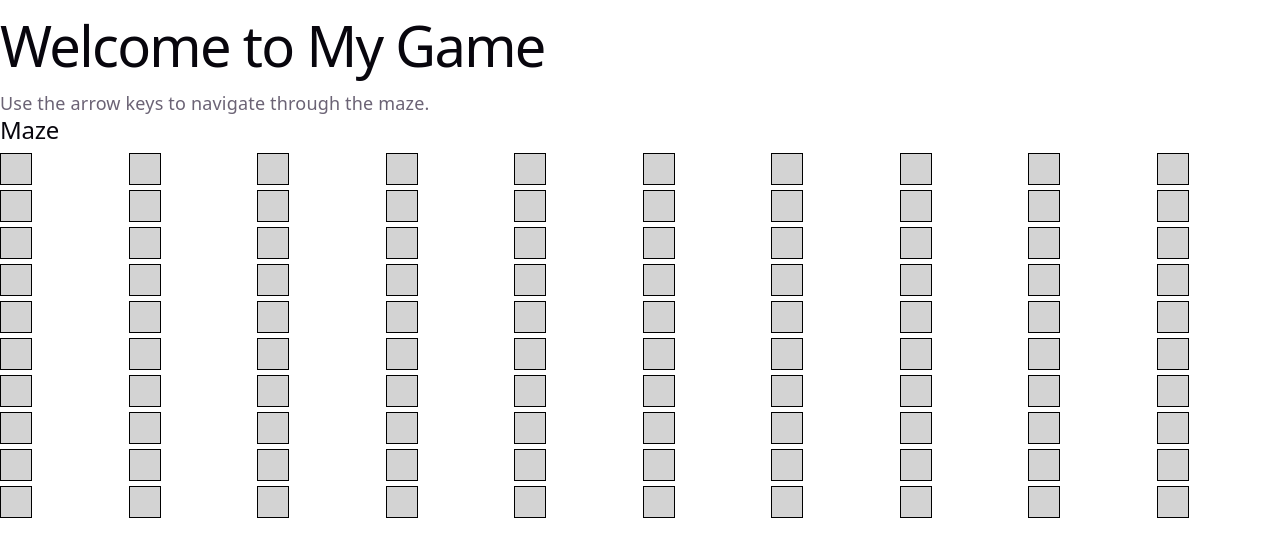
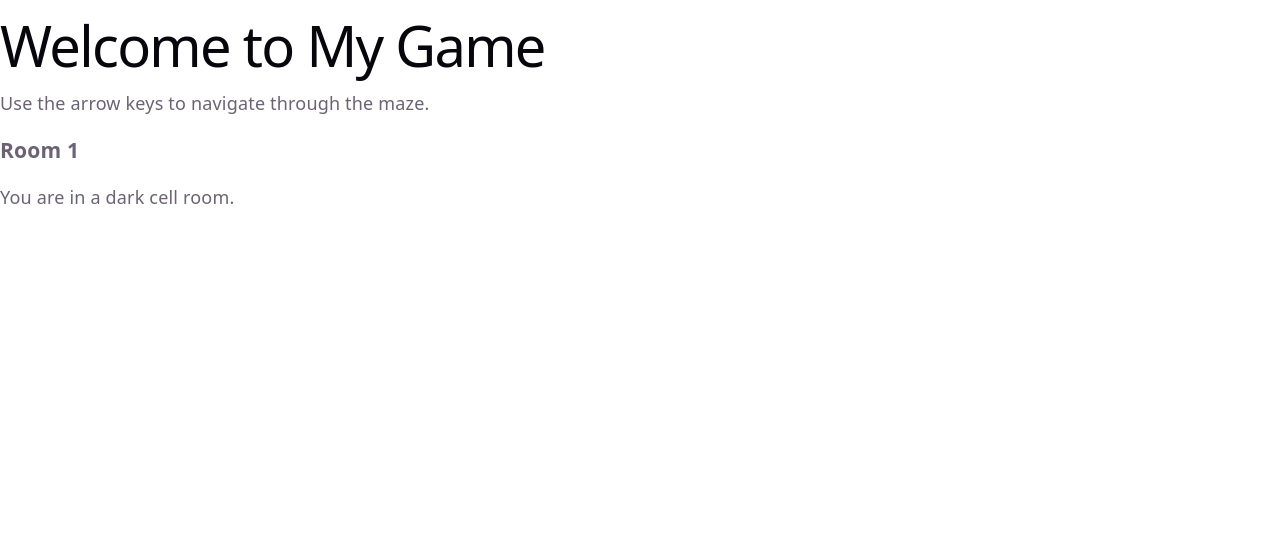
Before and after one commit to JoshuaMV-DSLS/React-Projects, a React (Vite) app in the folder GameProject/: page / in a window 1280 px wide. Shown: the top 556 px of the page. Built offline with nearby package versions, Linux system fonts and the light colour scheme.

Commit message:
GameProject/src/App.jsx

```diff
--- a/GameProject/src/App.jsx
+++ b/GameProject/src/App.jsx
@@ -1,24 +1,65 @@
+import { useState, useEffect} from "react";
 
-const maze = [Array(10).fill(null), Array(10).fill(null), Array(10).fill(null), Array(10).fill(null), Array(10).fill(null), Array(10).fill(null), Array(10).fill(null), Array(10).fill(null), Array(10).fill(null), Array(10).fill(null)]
+const escapeMap = [
+  { id: 0, name: "Room 1", description: "You are in a dark cell room." },
+  { id: 1, name: "Room 2", description: "You are in a dormroom." },
+  { id: 2, name: "Room 3", description: "You are in a basement room." },
+  { id: 3, name: "Room 4", description: "You are in a library room." },
+  { id: 4, name: "Room 5", description: "You are in a maintenance room." },
+  { id: 5, name: "Room 6", description: "You are in a service hall." }
+];
+const maze = [Array(10).fill(null)];
 
 function App() {
+
+  const [currentRoomId, setCurrentRoomId] = useState(0);
+  const currentRoom = escapeMap[currentRoomId];
+  // @ts-ignore
+  const setCurrentRoom = (roomId) => {
+  if (roomId >= 0 && roomId < escapeMap.length) {
+    setCurrentRoomId(roomId);
+  }
+};
+
   return (
     <main>
     <div>
       <h1>Welcome to My Game</h1>
       <p>Use the arrow keys to navigate through the maze.</p>
-    </div>
-    <div>
-      <h2>Maze</h2>
-      <div style={{ display: 'grid', gridTemplateColumns: `repeat(${maze[0].length}, 1fr)`, gap: '5px' }}>
-        {maze.map((row, rowIndex) =>
-          row.map((cell, cellIndex) => (
-            <div key={`${rowIndex}-${cellIndex}`} style={{ width: '30px', height: '30px', backgroundColor: 'lightgray', border: '1px solid black' }}></div>
-          ))
-        )}
-      </div>
+      <RoomView data={currentRoom} />
     </div>
     </main>
   )
 }
+
+// @ts-ignore
+function RoomView({ data }) {
+  return (
+    <section>
+      <h3>{data.name}</h3>
+      <p>{data.description}</p>
+    </section>
+  );
+}
+
 export default App
+
+//@ts-ignore
+function MazeMap({ data }) {
+  // @ts-ignore
+  const onclick = (event) => {
+    const roomId = parseInt(event.target.dataset.roomId);
+    // @ts-ignore
+    setCurrentRoom(roomId);
+  }
+
+  return (
+    <section>
+      <h3>Maze</h3>
+      <p>{data}</p>
+
+      <button> MazeMap()</button>
+
+    </section>
+  );
+}
```
